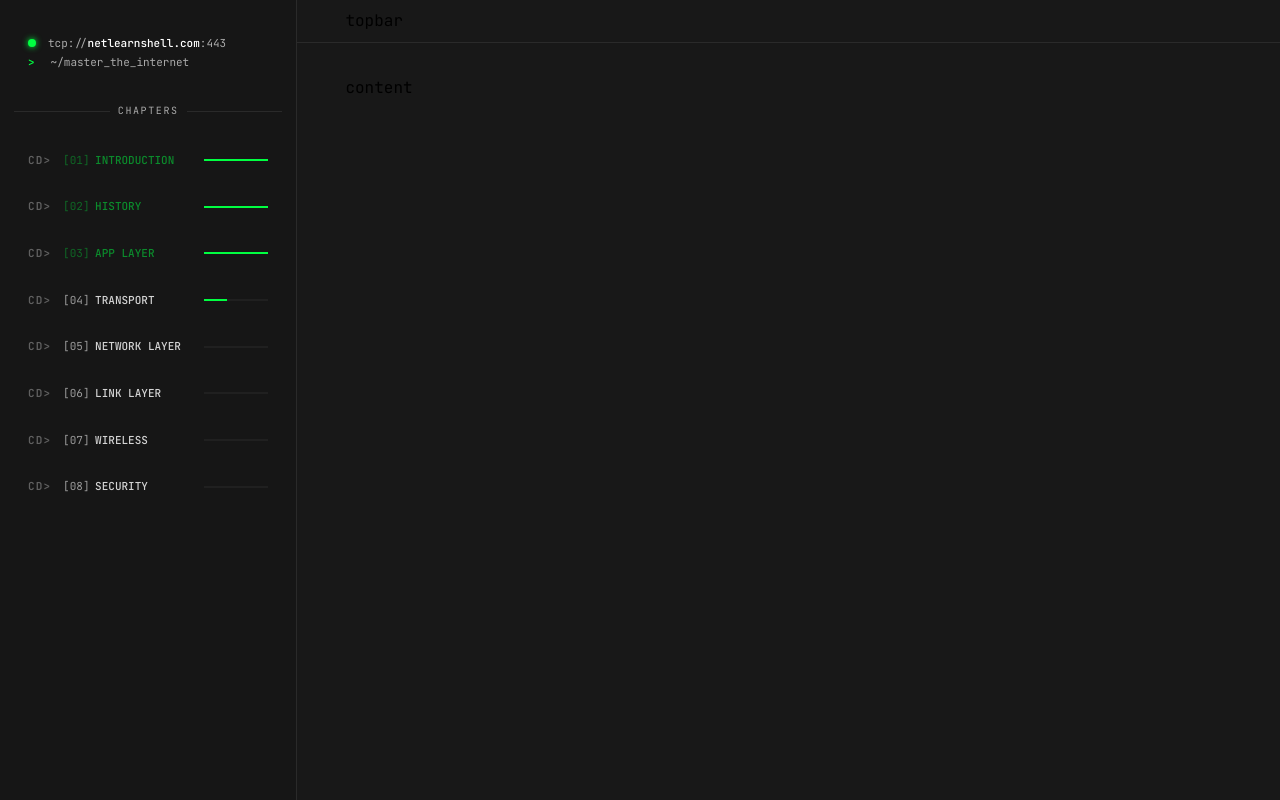
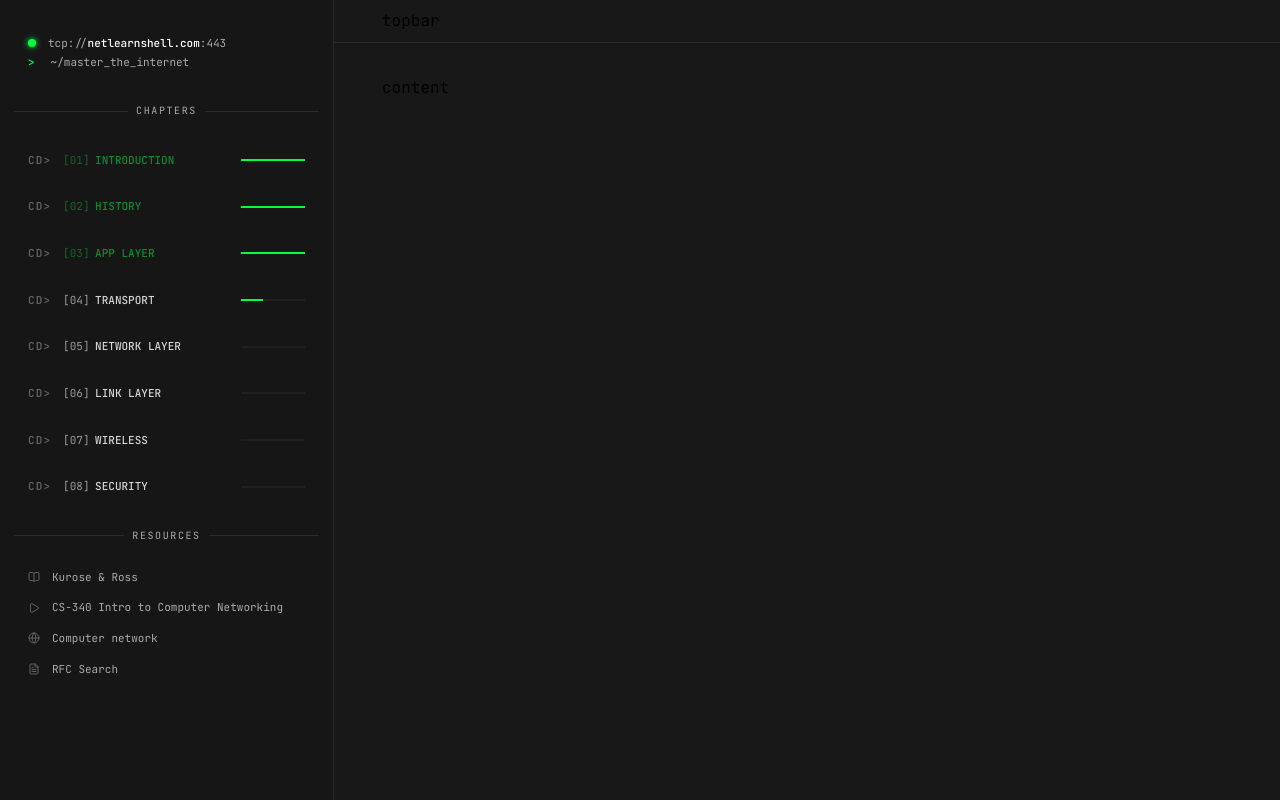
Before and after one commit to Kerliula/NetLearnShell, a React (Vite) app: page / in a window 1280 px wide. Built offline with nearby package versions, Linux system fonts and the light colour scheme.

Commit message:
feat: add ResourceLinks component and integrate external resources in sidebar

```diff
--- a/src/App.tsx
+++ b/src/App.tsx
@@ -1,10 +1,11 @@
 import { Sidebar, Topbar } from './components/'
 import { chapters } from './data/chapters'
+import { resources } from './data/resources'
 
 export default function App() {
   return (
     <div className="flex h-screen bg-surface">
-      <Sidebar chapters={chapters} />
+      <Sidebar chapters={chapters} resources={resources} />
       <div className="flex flex-1 flex-col overflow-hidden">
         <Topbar />
         <main className="flex-1 overflow-y-auto px-content-x py-content-y">content</main>
--- /dev/null
+++ b/src/components/sidebar/ResourceLinks.tsx
@@ -0,0 +1,49 @@
+import { ExternalLink } from 'lucide-react'
+import { ActiveLineIndicator } from './ActiveLineIndicator'
+import type { Resource } from '../../types/resource.ts'
+
+const linkClasses = `
+  group relative
+  flex items-center gap-3
+  px-sidebar-x py-2
+  text-left text-text-tertiary
+  outline-none font-mono text-xs
+  transition-all duration-200
+  hover:bg-surface-hover hover:text-text-primary
+  focus-visible:ring-2 focus-visible:ring-accent focus-visible:ring-inset
+`
+
+const iconClasses = `
+  shrink-0
+  opacity-50
+  transition-opacity duration-200
+  group-hover:opacity-100
+`
+
+export const ResourceLinks = ({ resources }: { resources: Resource[] }) => (
+  <nav aria-label="External Resources">
+    <ul role="list" className="flex flex-col">
+      {resources.map((resource) => {
+        const Icon = resource.icon
+        return (
+          <li key={resource.name}>
+            <a
+              href={resource.url}
+              target="_blank"
+              rel="noopener noreferrer"
+              className={linkClasses}
+            >
+              <ActiveLineIndicator isActive={false} />
+              <Icon size={12} className={iconClasses} />
+              <span className="flex-1 truncate">{resource.name}</span>
+              <ExternalLink
+                size={10}
+                className="shrink-0 opacity-0 group-hover:opacity-40 transition-opacity"
+              />
+            </a>
+          </li>
+        )
+      })}
+    </ul>
+  </nav>
+)
--- a/src/components/sidebar/Sidebar.tsx
+++ b/src/components/sidebar/Sidebar.tsx
@@ -1,9 +1,12 @@
 import type { Chapter } from '../../types/chapter.ts'
+import type { Resource } from '../../types/resource.ts'
 import { Divider, Logo } from '../'
-import { SidebarNav } from './'
+import { SidebarNav, ResourceLinks } from './'
+import { resources } from '../../data/resources'
 
 export type SidebarProps = {
   chapters: Chapter[]
+  resources: Resource[]
   activeChapterId?: number
 }
 
@@ -22,5 +25,7 @@ export const Sidebar = ({ chapters }: SidebarProps) => (
     <Logo />
     <Divider label="Chapters" size="sm" />
     <SidebarNav chapters={chapters} />
+    <Divider label="Resources" size="sm" />
+    <ResourceLinks resources={resources} />
   </aside>
 )
--- a/src/components/sidebar/index.tsx
+++ b/src/components/sidebar/index.tsx
@@ -5,6 +5,7 @@ import { SidebarSubNavItem } from './SidebarSubNavItem.tsx'
 import { ProgressPip } from './ProgressPip'
 import { NavButton } from './NavButton.tsx'
 import { ChapterSeparator } from './ChapterSeparator.tsx'
+import { ResourceLinks } from './ResourceLinks.tsx'
 
 export {
   SidebarNav,
@@ -14,4 +15,5 @@ export {
   ProgressPip,
   NavButton,
   ChapterSeparator,
+  ResourceLinks,
 }
--- /dev/null
+++ b/src/data/resources.ts
@@ -0,0 +1,24 @@
+import { BookOpen, FileText, Globe, Play } from 'lucide-react'
+
+export const resources = [
+  {
+    name: 'Kurose & Ross',
+    url: 'https://gaia.cs.umass.edu/kurose_ross/',
+    icon: BookOpen,
+  },
+  {
+    name: 'CS-340 Intro to Computer Networking',
+    url: 'https://youtube.com/playlist?list=PLWl7jvxH18r3nnotitKkyAjq268PQGc0-&si=_BR8YhTUOKfiNOAy',
+    icon: Play,
+  },
+  {
+    name: 'Computer network',
+    url: 'https://en.wikipedia.org/wiki/Computer_network',
+    icon: Globe,
+  },
+  {
+    name: 'RFC Search',
+    url: 'https://www.rfc-editor.org/',
+    icon: FileText,
+  },
+]
--- /dev/null
+++ b/src/types/resource.ts
@@ -0,0 +1,9 @@
+import type { LucideProps } from 'lucide-react'
+
+export type Resource = {
+  name: string
+  url: string
+  icon: React.ForwardRefExoticComponent<
+    Omit<LucideProps, 'ref'> & React.RefAttributes<SVGSVGElement>
+  >
+}
```
